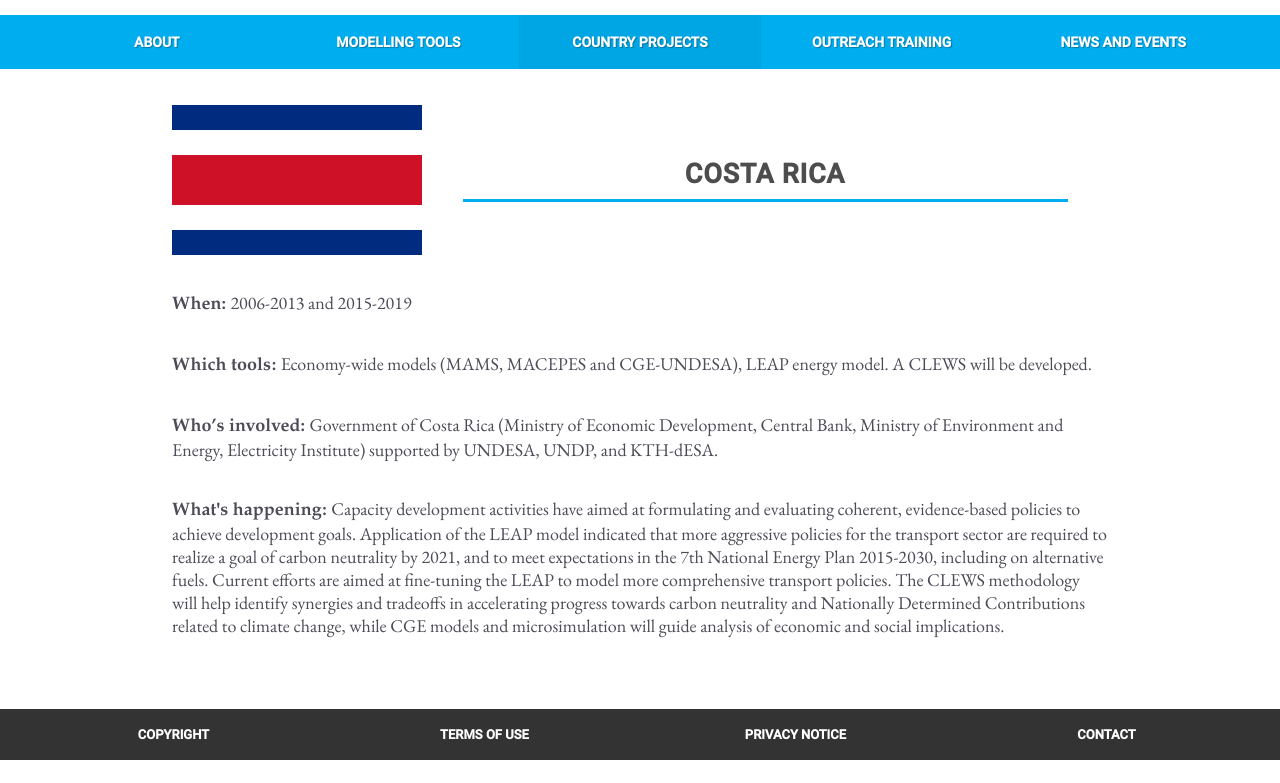
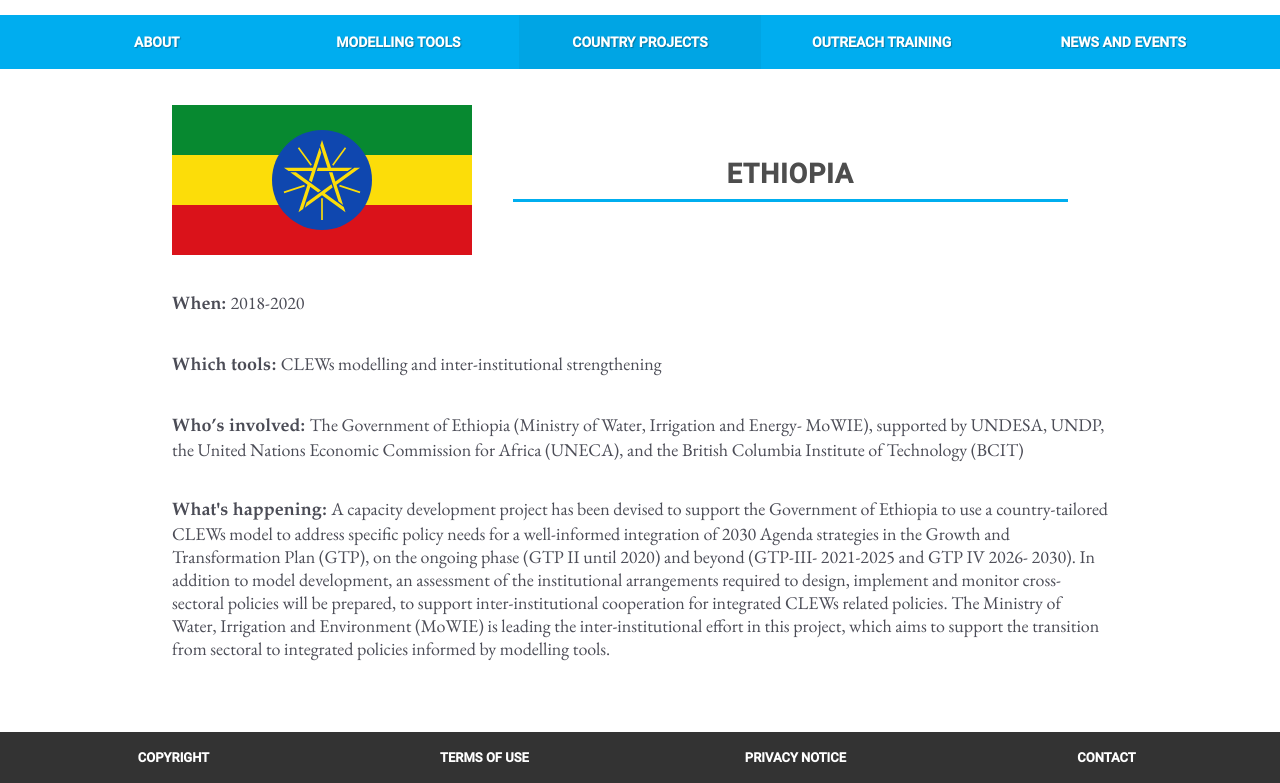
Before and after one commit to un-modelling/un-modelling.github.io, a plain HTML site: page country-projects/ethiopia/index.html in a window 1280 px wide. Shown: the part 93-876 px from the top of the page. Before the commit the page ends 853 px from the top, so only its background shows below. Drawn offline with Linux system fonts and the light colour scheme.

Commit message:
Update index.html

```diff
--- a/country-projects/ethiopia/index.html
+++ b/country-projects/ethiopia/index.html
@@ -90,15 +90,15 @@
 <link rel="stylesheet" href="/stylesheets/country-project.css">
 
 <section>
-  <div class="title"><img src="/lib/flags/costa-rica.svg"><h1>Costa Rica</h1></div>
+  <div class="title"><img src="/lib/flags/ethiopia.svg"><h1>Ethiopia</h1></div>
 
-  <p><strong>When: </strong> 2006-2013 and 2015-2019</p>
+  <p><strong>When: </strong> 2018-2020</p>
 
-  <p><strong>Which tools: </strong> Economy-wide models (MAMS, MACEPES and CGE-UNDESA), LEAP energy model. A CLEWS will be developed.</p>
+  <p><strong>Which tools: </strong>CLEWs modelling and inter-institutional strengthening </p>
 
-  <p><strong>Who’s involved: </strong> Government of Costa Rica (Ministry of Economic Development, Central Bank, Ministry of Environment and Energy, Electricity Institute) supported by UNDESA, UNDP, and KTH-dESA.</p>
+  <p><strong>Who’s involved: </strong> The Government of Ethiopia (Ministry of Water, Irrigation and Energy- MoWIE), supported by UNDESA, UNDP, the United Nations Economic Commission for Africa (UNECA), and the British Columbia Institute of Technology (BCIT)</p>
 
-  <p><strong>What's happening: </strong> Capacity development activities have aimed at formulating and evaluating coherent, evidence-based policies to achieve development goals. Application of the LEAP model indicated that more aggressive policies for the transport sector are required to realize a goal of carbon neutrality by 2021, and to meet expectations in the 7th National Energy Plan 2015-2030, including on alternative fuels. Current efforts are aimed at fine-tuning the LEAP to model more comprehensive transport policies. The CLEWS methodology will help identify synergies and tradeoffs in accelerating progress towards carbon neutrality and Nationally Determined Contributions related to climate change, while CGE models and microsimulation will guide analysis of economic and social implications.</p>
+  <p><strong>What's happening: </strong> A capacity development project has been devised to support the Government of Ethiopia to use a country-tailored CLEWs model to address specific policy needs for a well-informed integration of 2030 Agenda strategies in the Growth and Transformation Plan (GTP), on the ongoing phase (GTP II until 2020) and beyond (GTP-III- 2021-2025 and GTP IV 2026- 2030). In addition to model development, an assessment of the institutional arrangements required to design, implement and monitor cross-sectoral policies will be prepared, to support inter-institutional cooperation for integrated CLEWs related policies. The Ministry of Water, Irrigation and Environment (MoWIE) is leading the inter-institutional effort in this project, which aims to support the transition from sectoral to integrated policies informed by modelling tools.</p>
 </section>
 
 <!-- CONTENT-ENDS -->
```
